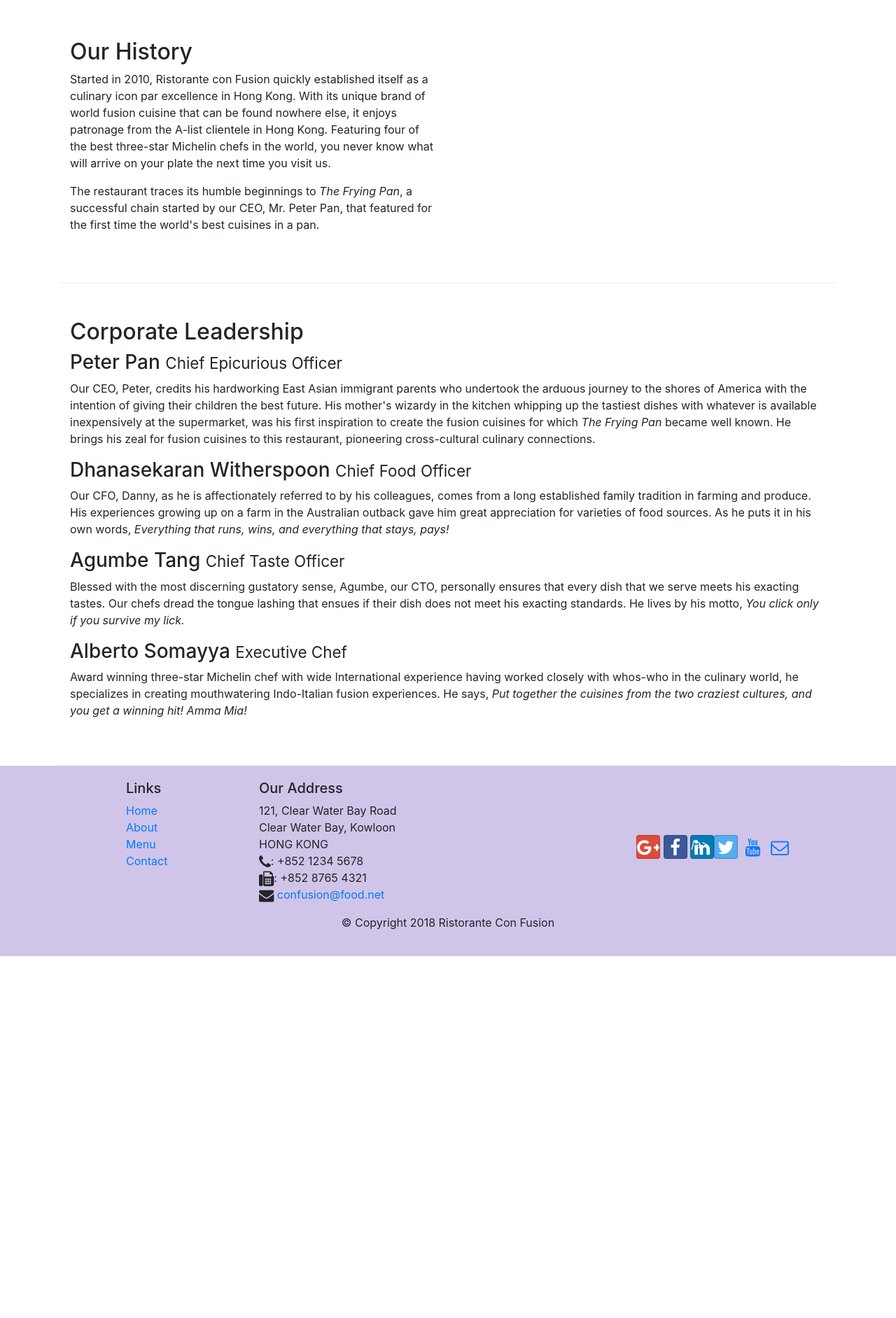
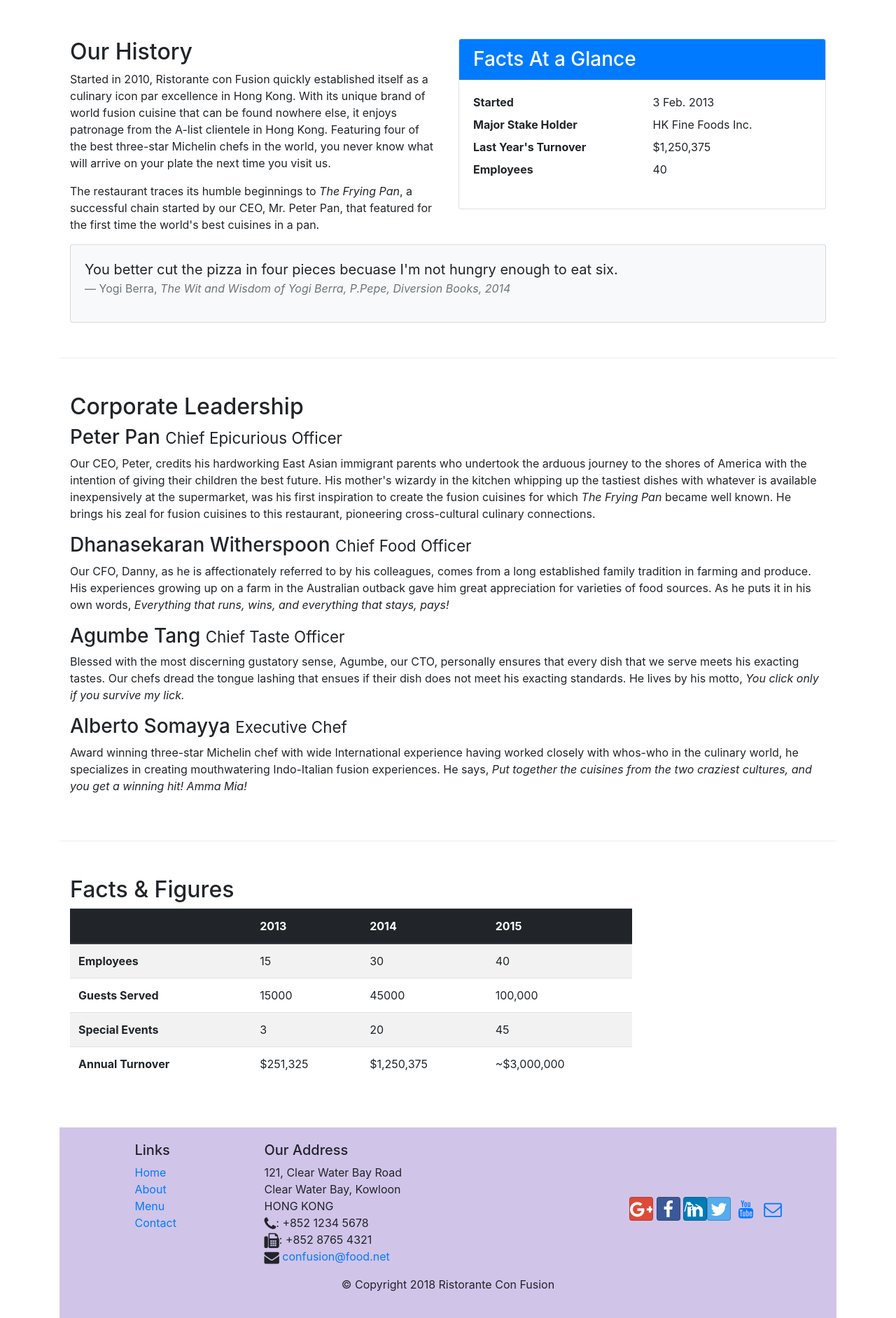
Before and after one commit to karigeir/bootstrap, a website: page aboutus.html in a window 1280 px wide. Shown: the part 460-2343 px from the top of the page at 70% size. Before the commit the page ends 1826 px from the top, so only its background shows below. Drawn offline with nearby package versions, Linux system fonts and the light colour scheme.

Commit message:
alerting users

```diff
--- a/aboutus.html
+++ b/aboutus.html
@@ -23,7 +23,7 @@
             <button class="navbar-toggler" type="button" data-toggle="collapse" data-target="#Navbar">
                 <span class="navbar-toggler-icon"></span>
             </button>
-            <a class="navbar-brand" href="./index.html">Ristorante Con Fusion</a>
+            <a class="navbar-brand" href="./index.html"><img src="img/logo.png" height="30" width="41"></a>
             <div class="collapse navbar-collapse" id="Navbar">
                 <ul class="navbar-nav mr-auto">
                     <li class="nav-item"><a class="nav-link" href="./index.html"><span class="fa fa-home fa-lg"></span> Home</a></li>
@@ -42,7 +42,8 @@
                     <h1>Ristorante con Fusion</h1>
                     <p>We take inspiration from the World's best cuisines, and create a unique fusion experience. Our lipsmacking creations will tickle your culinary senses!</p>
                 </div>
-                <div class="col-12 col-sm">
+                <div class="col-12 col-sm align-self-center">
+                    <img src="img/logo.png" class="img-fluid">
                 </div>
             </div>
         </div>
@@ -66,7 +67,32 @@
                 <p>Started in 2010, Ristorante con Fusion quickly established itself as a culinary icon par excellence in Hong Kong. With its unique brand of world fusion cuisine that can be found nowhere else, it enjoys patronage from the A-list clientele in Hong Kong.  Featuring four of the best three-star Michelin chefs in the world, you never know what will arrive on your plate the next time you visit us.</p>
                 <p>The restaurant traces its humble beginnings to <em>The Frying Pan</em>, a successful chain started by our CEO, Mr. Peter Pan, that featured for the first time the world's best cuisines in a pan.</p>
             </div>
-            <div>
+            <div class="col-sm">
+                <div class="card">
+                    <h3 class="card-header bg-primary text-white">Facts At a Glance</h3>
+                    <div class="card-body">
+                        <dl class="row">
+                            <dt class="col-6">Started</dt>
+                            <dd class="col-6">3 Feb. 2013</dd>
+                            <dt class="col-6">Major Stake Holder</dt>
+                            <dd class="col-6">HK Fine Foods Inc.</dd>
+                            <dt class="col-6">Last Year's Turnover</dt>
+                            <dd class="col-6">$1,250,375</dd>
+                            <dt class="col-6">Employees</dt>
+                            <dd class="col-6">40</dd>
+                        </dl>
+                    </div>
+                </div>
+            </div>
+            <div class="col-12">
+                <div class="card card-body bg-light">
+                    <blockquote class="blockquote">
+                        <p class="mb-0">You better cut the pizza in four pieces becuase I'm not hungry enough to eat six.</p>
+                        <footer class="blockquote-footer">Yogi Berra,
+                            <cite title="Source Title">The Wit and Wisdom of Yogi Berra, P.Pepe, Diversion Books, 2014</cite>
+                        </footer>
+                    </blockquote>
+                </div>
             </div>
         </div>
 
@@ -84,7 +110,50 @@
                 <p class="d-none d-sm-block">Award winning three-star Michelin chef with wide International experience having worked closely with whos-who in the culinary world, he specializes in creating mouthwatering Indo-Italian fusion experiences. He says, <em>Put together the cuisines from the two craziest cultures, and you get a winning hit! Amma Mia!</em></p>
             </div>
        </div>
+       <div class="row row-content">
+            <div class="col-12 col-sm-9">
+                <h2>Facts &amp; Figures</h2>
+                <div class="table-responsive">
+                        <table class="table table-striped">
+                            <thead class="thead-dark">
+                                <tr>
+                                    <th>&nbsp;</th>
+                                    <th>2013</th>
+                                    <th>2014</th>
+                                    <th>2015</th>
+                                </tr>
+                            </thead>
+                            <tbody>
+                                <tr>
+                                    <th>Employees</th>
+                                    <td>15</td>
+                                    <td>30</td>
+                                    <td>40</td>
+                                </tr>
+                                <tr>
+                                    <th>Guests Served</th>
+                                    <td>15000</td>
+                                    <td>45000</td>
+                                    <td>100,000</td>
+                                </tr>
+                                <tr>
+                                    <th>Special Events</th>
+                                    <td>3</td>
+                                    <td>20</td>
+                                    <td>45</td>
+                                </tr>
+                                <tr>
+                                    <th>Annual Turnover</th>
+                                    <td>$251,325</td>
+                                    <td>$1,250,375</td>
+                                    <td>~$3,000,000</td>
+                                </tr>
+                            </tbody>
+                        </table>
+                    </div>
 
+            </div>
+            <div class="col-12 col-sm-3"></div>
     </div>
 
     <footer class="footer">
```
Also changed, not shown: contactus.html (+3 -2 lines), index.html (+23 -7 lines), img/alberto.png (added), img/buffet.png (added), img/logo.png (added), img/uthappizza.png (added).
